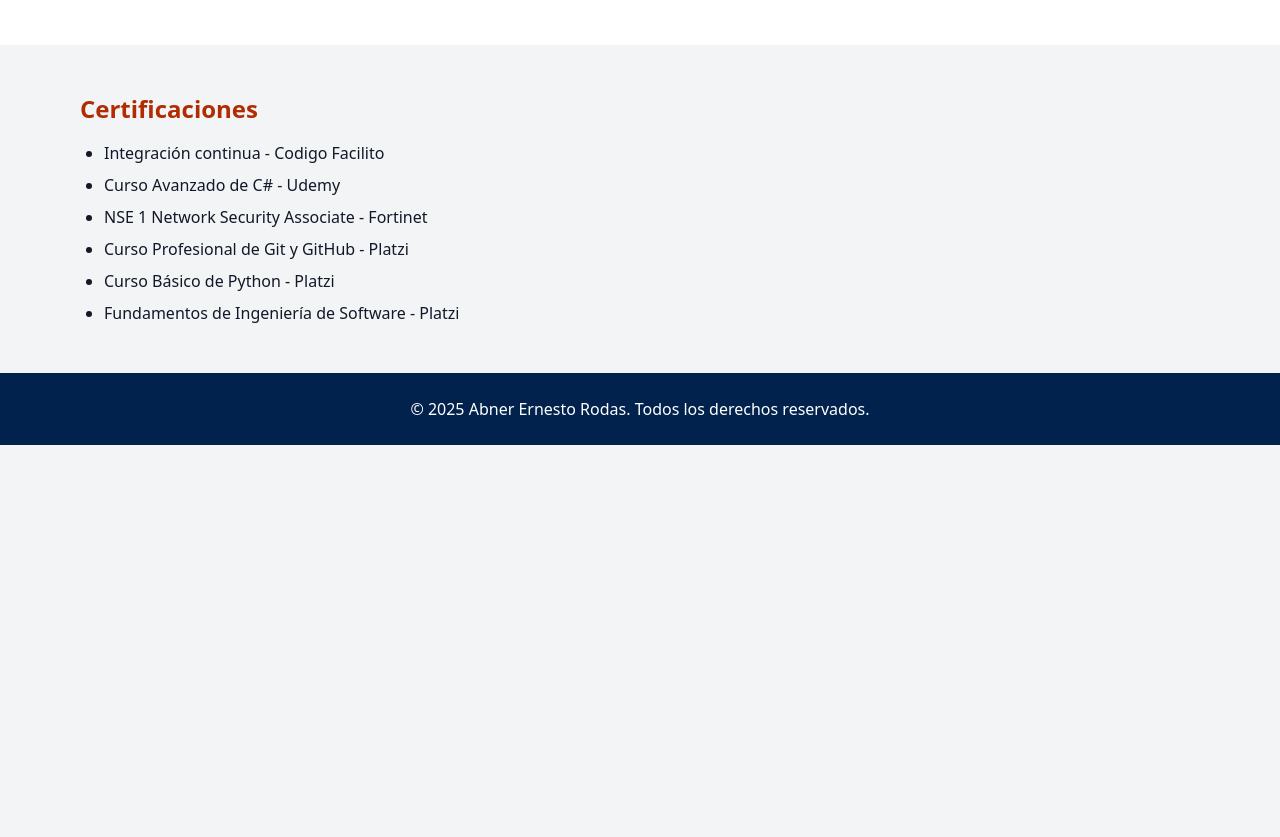
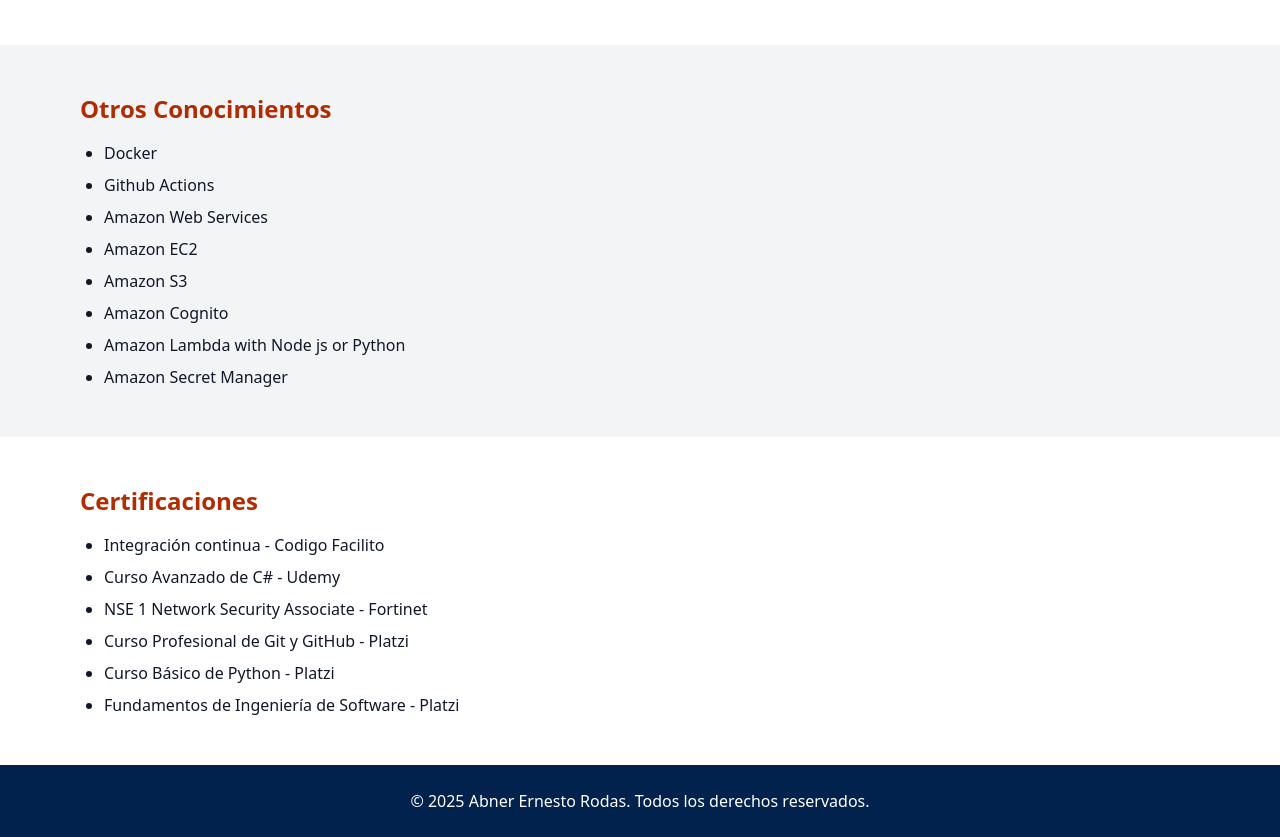
Before and after one commit to SrPalermo/cv, a plain HTML site: page index.html in a window 1280 px wide. Shown: the part 1313-2150 px from the top of the page. Before the commit the page ends 1758 px from the top, so only its background shows below. Drawn offline with nearby package versions, Linux system fonts and the light colour scheme.

Commit message:
Update index.html

```diff
--- a/index.html
+++ b/index.html
@@ -105,6 +105,23 @@
   <!-- Certificados -->
   <section class="py-12">
     <div class="max-w-6xl mx-auto px-4">
+      <h2 class="text-2xl font-bold text-[var(--color2)] mb-4">Otros Conocimientos</h2>
+      <ul class="list-disc pl-6 space-y-2">
+        <li>Docker</li>
+        <li>Github Actions</li>
+        <li>Amazon Web Services</li>
+        <li>Amazon EC2</li>
+        <li>Amazon S3</li>
+        <li>Amazon Cognito</li>
+        <li>Amazon Lambda with Node js or Python</li>
+        <li>Amazon Secret Manager</li>
+      </ul>
+    </div>
+  </section>
+
+  <!-- Certificados -->
+  <section class="bg-white py-12">
+    <div class="max-w-6xl mx-auto px-4">
       <h2 class="text-2xl font-bold text-[var(--color2)] mb-4">Certificaciones</h2>
       <ul class="list-disc pl-6 space-y-2">
         <li>Integración continua - Codigo Facilito</li>
```
